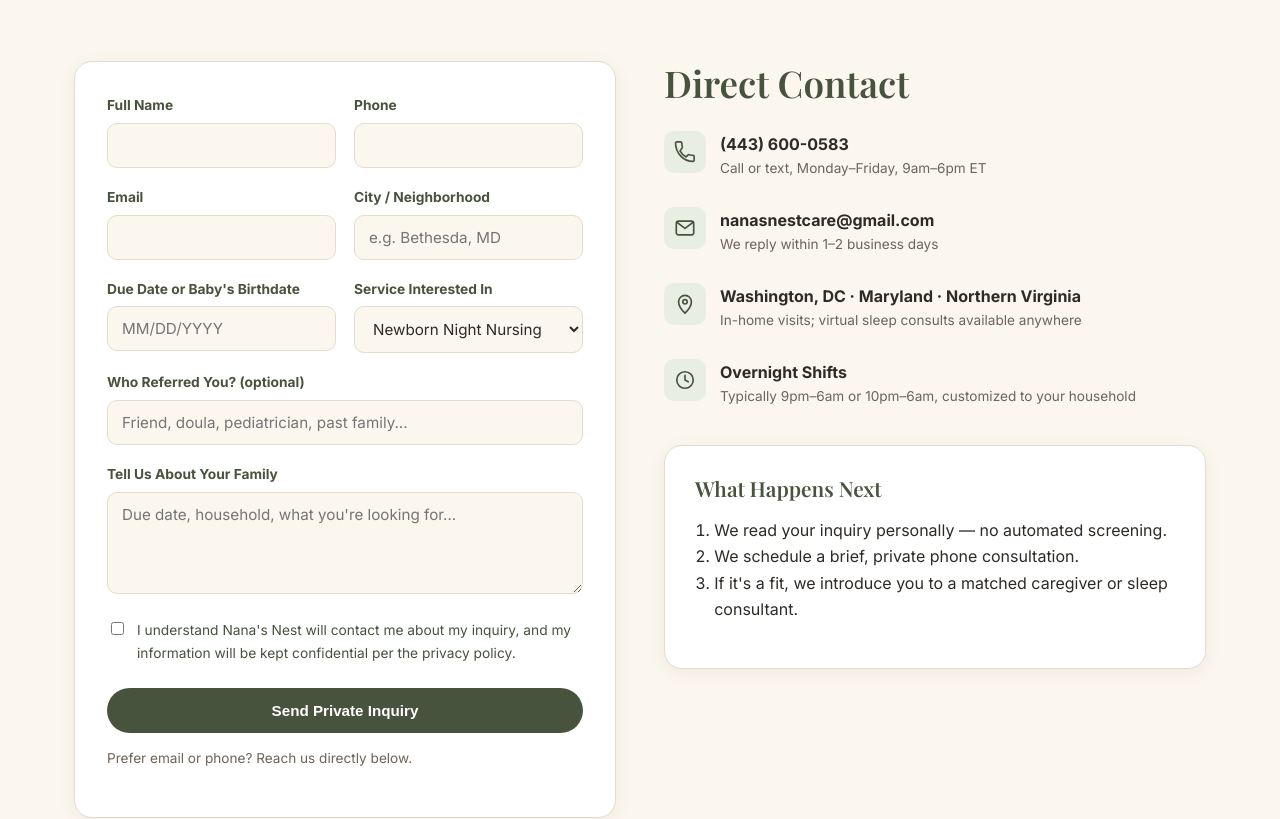
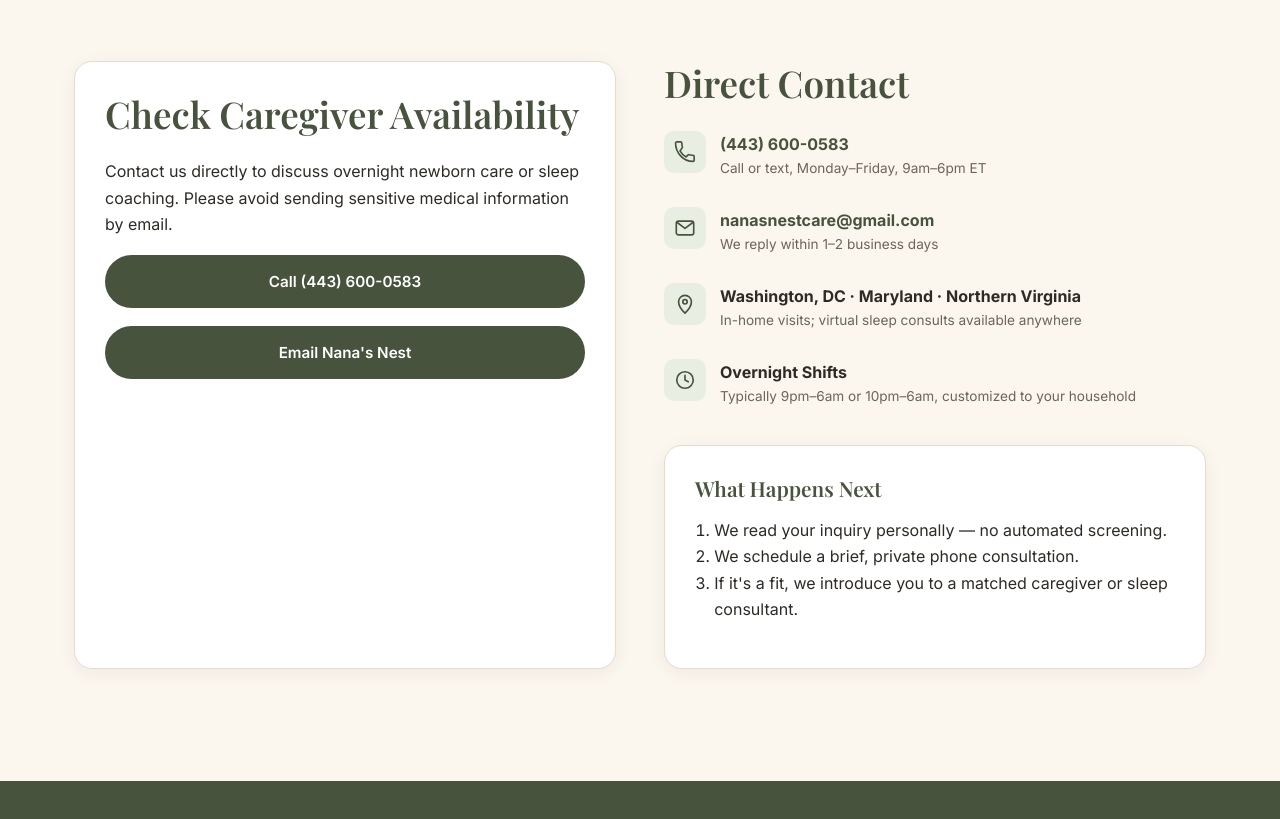
Before and after one commit to handshakemallmarketing/nanasnest, a plain HTML site: page contact.html in a window 1280 px wide. Shown: the part 600-1419 px from the top of the page. Drawn offline with nearby package versions, Linux system fonts and the light colour scheme.

Commit message:
Replace nonfunctional inquiry form with direct contact links pending secure delivery setup

```diff
--- a/contact.html
+++ b/contact.html
@@ -70,41 +70,12 @@
     </section><section>
     <div class="container">
       <div class="grid grid-2" style="align-items:flex-start;gap:48px;">
-        <form class="inquiry-form" action="https://formspree.io/f/YOUR_FORM_ID" method="POST" data-netlify="true" name="inquiry">
-          <p class="form-status small" style="display:none;color:#a4453a;"></p>
-          <div class="form-row">
-            <div class="field"><label for="name">Full Name</label><input id="name" name="name" type="text" required></div>
-            <div class="field"><label for="phone">Phone</label><input id="phone" name="phone" type="tel" required></div>
-          </div>
-          <div class="form-row">
-            <div class="field"><label for="email">Email</label><input id="email" name="email" type="email" required></div>
-            <div class="field"><label for="location">City / Neighborhood</label><input id="location" name="location" type="text" placeholder="e.g. Bethesda, MD"></div>
-          </div>
-          <div class="form-row">
-            <div class="field"><label for="dueDate">Due Date or Baby's Birthdate</label><input id="dueDate" name="due_date" type="text" placeholder="MM/DD/YYYY"></div>
-            <div class="field">
-              <label for="service">Service Interested In</label>
-              <select id="service" name="service">
-                <option>Newborn Night Nursing</option>
-                <option>Sleep Training &amp; Coaching</option>
-                <option>Both / Not Sure Yet</option>
-              </select>
-            </div>
-          </div>
-          <div class="field"><label for="referral">Who Referred You? (optional)</label><input id="referral" name="referred_by" type="text" placeholder="Friend, doula, pediatrician, past family..."></div>
-          <div class="field"><label for="message">Tell Us About Your Family</label><textarea id="message" name="message" rows="4" placeholder="Due date, household, what you're looking for..."></textarea></div>
-          <div class="field field-checkbox">
-            <input id="consent" name="consent" type="checkbox" required>
-            <label for="consent" style="font-weight:400;">I understand Nana's Nest will contact me about my inquiry, and my information will be kept confidential per the <a href="/privacy.html">privacy policy</a>.</label>
-          </div>
-          <button class="btn btn-primary btn-block" type="submit">Send Private Inquiry</button>
-          <p class="small" style="margin-top:14px;">Prefer email or phone? Reach us directly below.</p>
-        </form>
+        <div class="card"><h2>Check Caregiver Availability</h2><p>Contact us directly to discuss overnight newborn care or sleep coaching. Please avoid sending sensitive medical information by email.</p><p><a class="btn btn-primary btn-block" href="tel:+14436000583">Call (443) 600-0583</a></p><p><a class="btn btn-primary btn-block" href="mailto:nanasnestcare@gmail.com?subject=Care%20availability%20inquiry">Email Nana's Nest</a></p></div>
         <div>
           <h2>Direct Contact</h2>
           <div class="contact-methods">
-            <div class="contact-method"><div class="icon"><svg viewBox="0 0 24 24" fill="none" stroke="currentColor" stroke-width="1.8"><path d="M6.6 10.8a15 15 0 0 0 6.6 6.6l2.2-2.2a1.4 1.4 0 0 1 1.5-.3c1.2.4 2.5.6 3.8.6.8 0 1.3.6 1.3 1.3V21c0 .7-.6 1.3-1.3 1.3C10.6 22.3 1.7 13.4 1.7 2.3 1.7 1.6 2.3 1 3 1h4.2c.7 0 1.3.6 1.3 1.3 0 1.3.2 2.6.6 3.8.2.5.1 1.1-.3 1.5L6.6 10.8Z" stroke-linejoin="round"/></svg></div><div><strong>(443) 600-0583</strong><p class="small mb-0">Call or text, Monday&ndash;Friday, 9am&ndash;6pm ET</p></div></div>
-            <div class="contact-method"><div class="icon"><svg viewBox="0 0 24 24" fill="none" stroke="currentColor" stroke-width="1.8"><rect x="2.5" y="4.5" width="19" height="15" rx="2.4"/><path d="M3.5 6l8.5 6.5L20.5 6" stroke-linecap="round" stroke-linejoin="round"/></svg></div><div><strong>nanasnestcare@gmail.com</strong><p class="small mb-0">We reply within 1&ndash;2 business days</p></div></div>
+            <div class="contact-method"><div class="icon"><svg viewBox="0 0 24 24" fill="none" stroke="currentColor" stroke-width="1.8"><path d="M6.6 10.8a15 15 0 0 0 6.6 6.6l2.2-2.2a1.4 1.4 0 0 1 1.5-.3c1.2.4 2.5.6 3.8.6.8 0 1.3.6 1.3 1.3V21c0 .7-.6 1.3-1.3 1.3C10.6 22.3 1.7 13.4 1.7 2.3 1.7 1.6 2.3 1 3 1h4.2c.7 0 1.3.6 1.3 1.3 0 1.3.2 2.6.6 3.8.2.5.1 1.1-.3 1.5L6.6 10.8Z" stroke-linejoin="round"/></svg></div><div><strong><a href="tel:+14436000583">(443) 600-0583</a></strong><p class="small mb-0">Call or text, Monday&ndash;Friday, 9am&ndash;6pm ET</p></div></div>
+            <div class="contact-method"><div class="icon"><svg viewBox="0 0 24 24" fill="none" stroke="currentColor" stroke-width="1.8"><rect x="2.5" y="4.5" width="19" height="15" rx="2.4"/><path d="M3.5 6l8.5 6.5L20.5 6" stroke-linecap="round" stroke-linejoin="round"/></svg></div><div><strong><a href="mailto:nanasnestcare@gmail.com">nanasnestcare@gmail.com</a></strong><p class="small mb-0">We reply within 1&ndash;2 business days</p></div></div>
             <div class="contact-method"><div class="icon"><svg viewBox="0 0 24 24" fill="none" stroke="currentColor" stroke-width="1.8"><path d="M12 22s7-6.6 7-12.4A7 7 0 0 0 5 9.6C5 15.4 12 22 12 22Z" stroke-linejoin="round"/><circle cx="12" cy="9.6" r="2.4"/></svg></div><div><strong>Washington, DC · Maryland · Northern Virginia</strong><p class="small mb-0">In-home visits; virtual sleep consults available anywhere</p></div></div>
             <div class="contact-method"><div class="icon"><svg viewBox="0 0 24 24" fill="none" stroke="currentColor" stroke-width="1.8"><circle cx="12" cy="12" r="9"/><path d="M12 7v5l3.5 2" stroke-linecap="round" stroke-linejoin="round"/></svg></div><div><strong>Overnight Shifts</strong><p class="small mb-0">Typically 9pm&ndash;6am or 10pm&ndash;6am, customized to your household</p></div></div>
           </div>
```
